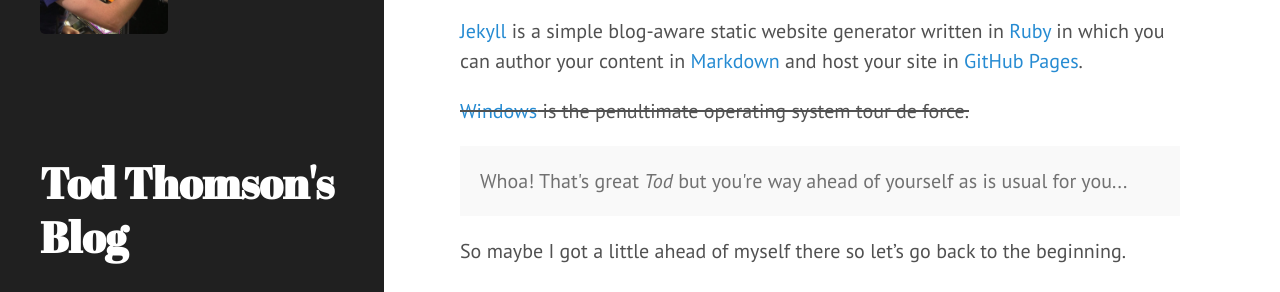
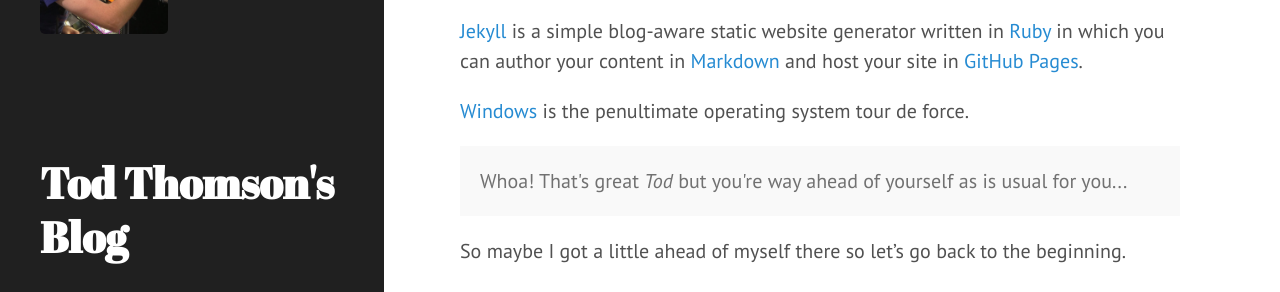
Before and after one commit to todthomson/todthomson.github.io, a Jekyll site: the page built from _posts/2015-01-09-jekyll-on-windows-part-1.md, in a window 1280 px wide. Shown: the part 134-426 px from the top of the page. Built offline with Jekyll 4.4.1, drawn with Linux system fonts in a browser that asks for light colours.

Commit message:
remove strike through from my windows joke

```diff
--- a/_posts/2015-01-09-jekyll-on-windows-part-1.md
+++ b/_posts/2015-01-09-jekyll-on-windows-part-1.md
@@ -11,9 +11,7 @@
 and host your site in
 [GitHub Pages](https://pages.github.com).
 
-<del>
-  [Windows](http://windows.microsoft.com) is the penultimate operating system tour de force.
-</del>
+[Windows](http://windows.microsoft.com) is the penultimate operating system tour de force.
 
 <div class="message">
   Whoa! That's great <em>Tod</em> but you're way ahead of yourself as is usual for you...
```
